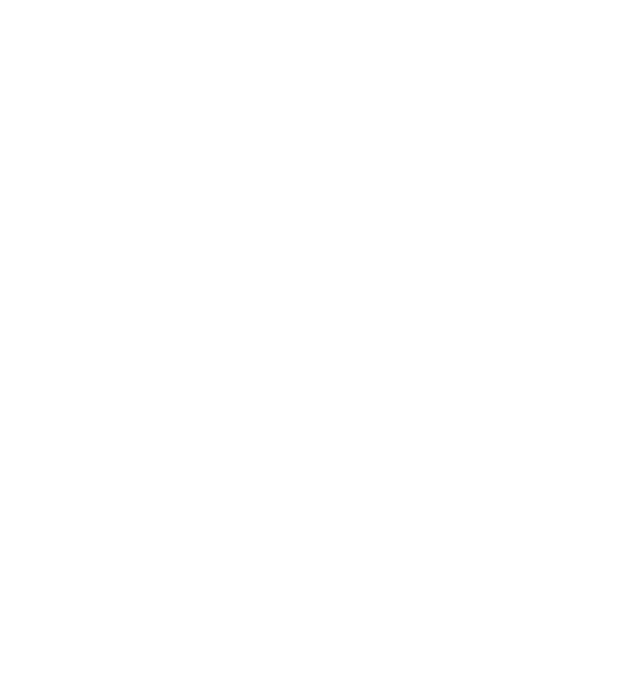
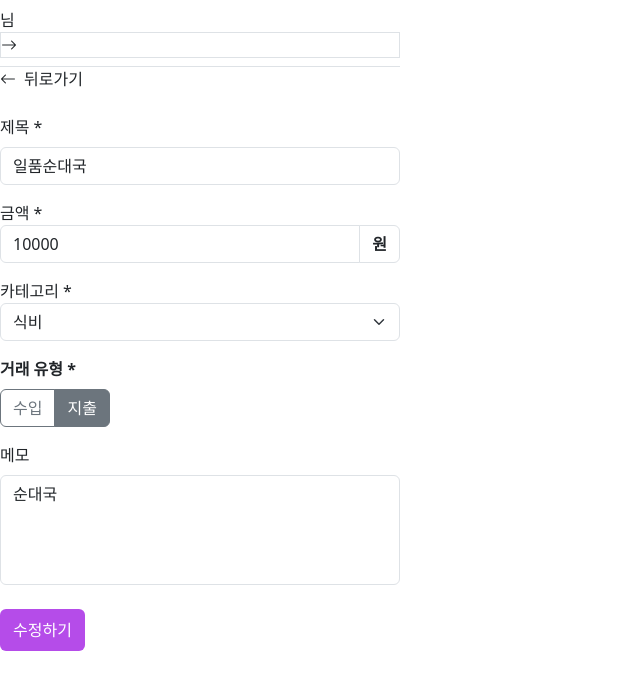
Before and after one commit to KB-SKELETON-6th-15-SESSION/ACCOUNT_BOOK_FE, a Vue app: page /edit/1 in a window 1280 px wide. Before the commit this address had no page. Shown: the top 690 px of the page, without its empty margins (0-640 px from the left). Built offline with nearby package versions, Linux system fonts and the light colour scheme; data requests are answered from the project's data file.

Commit message:
feat: 수정, 삭제

```diff
--- a/db.json
+++ b/db.json
@@ -1,7 +1,7 @@
 {
   "member": [
     {
-      "id": 1,
+      "id": "1",
       "name": "강만제",
       "email": "minijae011030@gmail.com",
       "password": "011030"
@@ -49,24 +49,14 @@
       "memberId": 1
     },
     {
-      "id": "8081",
-      "name": "TEST",
-      "amount": 30000000,
-      "date": 20250408,
-      "category": "월급",
-      "memo": "",
-      "type": false,
-      "memberId": 1
-    },
-    {
-      "id": "e81b",
-      "name": "TEST",
+      "name": "EDIT TEST",
       "amount": 40000,
-      "date": 20250408,
+      "date": 20250409,
       "category": "여비교통비",
       "memo": "",
       "type": true,
-      "memberId": 1
+      "memberId": 1,
+      "id": "e81b"
     }
   ]
 }
--- a/src/pages/DetailPage.vue
+++ b/src/pages/DetailPage.vue
@@ -2,6 +2,10 @@
   <div class="layout" style="max-width: 400px">
     <Header />
 
+    <div class="w-full flex justify-end gap-4">
+      <button @click="editData">수정하기</button>
+      <button @click="deleteData" class="text-red-500">삭제하기</button>
+    </div>
     <!-- 카테고리 -->
     <div class="text-[24px] font-semibold text-gray-700 mb-1 mt-2">
       {{ category }}
@@ -24,10 +28,14 @@
       <p class="text-[20px] font-semibold">메모</p>
 
       <!-- 메모 -->
-      <p class="flex-wrap leading-[30px]">{{ memo }}</p>
+      <p class="flex-wrap leading-[30px]">
+        {{ memo ? memo : "메모가 없습니다." }}
+      </p>
     </div>
 
-    <MainButton @click="check">확인</MainButton>
+    <div class="w-full m-auto flex flex-col justify-center items-center">
+      <MainButton @click="check">확인</MainButton>
+    </div>
   </div>
 </template>
 
@@ -80,6 +88,27 @@ const typeSymbol = computed(() => (type.value ? "+" : "-"));
 function check() {
   router.push({ name: "Report" });
 }
+
+async function editData() {
+  if (window.confirm("수정하시겠습니까?")) {
+    router.push(`/edit/${id}`);
+    return;
+  }
+}
+
+async function deleteData() {
+  if (window.confirm("삭제하시겠습니까?")) {
+    try {
+      const response = await axios.delete(
+        `http://localhost:3000/transaction/${id}`
+      );
+      alert("삭제되었습니다.");
+      router.push(`/report`);
+    } catch {
+      alert("오류가 발생하였습니다.");
+    }
+  }
+}
 </script>
 
 <style></style>
--- /dev/null
+++ b/src/pages/EditPage.vue
@@ -0,0 +1,156 @@
+<template>
+  <div class="layout" style="max-width: 400px">
+    <Header />
+    <BackButton @click="goBack" />
+    <form @submit.prevent="handleSubmit">
+      <div class="mb-3">
+        <label class="form-label font-bold">제목 *</label>
+        <input
+          type="text"
+          class="form-control h-[45px]"
+          placeholder="제목을 입력하세요"
+          v-model="title"
+        />
+      </div>
+
+      <div class="mb-3 flex gap-2">
+        <label class="form-label font-bold w-[100px] m-auto">금액 *</label>
+        <div class="input-group">
+          <input type="number" class="form-control h-[45px]" v-model="amount" />
+          <span class="input-group-text fw-bold bg-white">원</span>
+        </div>
+      </div>
+
+      <div class="mb-3 flex gap-2">
+        <label class="form-label font-bold w-[100px] m-auto">카테고리 *</label>
+        <select class="form-select h-[45px]" v-model="category">
+          <option disabled value="">카테고리를 선택하세요</option>
+          <option
+            v-for="option in categoryOptions"
+            :key="option"
+            :value="option"
+          >
+            {{ option }}
+          </option>
+        </select>
+      </div>
+
+      <div class="mb-3 flex justify-between">
+        <label class="form-label fw-bold d-block">거래 유형 *</label>
+        <div class="btn-group" role="group">
+          <input
+            type="radio"
+            class="btn-check"
+            id="income"
+            value="수입"
+            v-model="type"
+          />
+          <label class="btn btn-outline-secondary" for="income">수입</label>
+
+          <input
+            type="radio"
+            class="btn-check"
+            id="expense"
+            value="지출"
+            v-model="type"
+          />
+          <label class="btn btn-outline-secondary" for="expense">지출</label>
+        </div>
+      </div>
+
+      <div class="mb-4">
+        <label class="form-label font-bold">메모</label>
+        <textarea
+          class="form-control"
+          style="resize: none"
+          rows="4"
+          v-model="memo"
+        ></textarea>
+      </div>
+      <div class="w-full m-auto flex flex-col justify-center items-center">
+        <MainButton type="submit">수정하기</MainButton>
+      </div>
+    </form>
+  </div>
+</template>
+<script setup>
+import BackButton from "@/components/Shared/BackButton.vue";
+import Header from "@/components/Shared/Header.vue";
+import MainButton from "@/components/Shared/MainButton.vue";
+import axios from "axios";
+import { onMounted, ref } from "vue";
+import { useRoute, useRouter } from "vue-router";
+
+const router = useRouter();
+const route = useRoute(); // URL 파라미터 사용
+const transactionId = route.params.id; // /edit/:id 에서 id 추출
+
+const title = ref("");
+const amount = ref("");
+const category = ref("");
+const type = ref("");
+const memo = ref("");
+
+const categoryOptions = [
+  "공과금",
+  "경조사비",
+  "식비",
+  "여비교통비",
+  "월급",
+  "여가비",
+  "기타",
+];
+
+const goBack = () => {
+  router.back();
+};
+
+onMounted(async () => {
+  try {
+    const res = await axios.get(
+      `http://localhost:3000/transaction/${transactionId}`
+    );
+    const data = res.data;
+
+    title.value = data.name;
+    amount.value = data.amount;
+    category.value = data.category;
+    memo.value = data.memo;
+    type.value = data.type ? "수입" : "지출";
+  } catch (error) {
+    console.error("데이터 가져오기 실패:", error);
+  }
+});
+
+const handleSubmit = async () => {
+  const memberId = localStorage.getItem("id");
+
+  if (!title.value || !amount.value || !category.value || !type.value) {
+    alert("필수 항목을 모두 입력해주세요.");
+    return;
+  }
+
+  const updatedTransaction = {
+    name: title.value,
+    amount: Number(amount.value),
+    date: Number(new Date().toISOString().slice(0, 10).replace(/-/g, "")),
+    category: category.value,
+    memo: memo.value,
+    type: type.value === "수입",
+    memberId: Number(memberId),
+  };
+
+  try {
+    const response = await axios.put(
+      `http://localhost:3000/transaction/${transactionId}`,
+      updatedTransaction
+    );
+    console.log("수정 성공:", response.data);
+    alert("거래내역이 수정되었습니다!");
+    router.push(`/detail/${transactionId}`);
+  } catch (error) {
+    console.error("수정 실패:", error);
+    alert("수정 중 오류가 발생했습니다.");
+  }
+};
+</script>
--- a/src/router/index.js
+++ b/src/router/index.js
@@ -1,5 +1,6 @@
 import CreatePage from "@/pages/CreatePage.vue";
 import DetailPage from "@/pages/DetailPage.vue";
+import EditPage from "@/pages/EditPage.vue";
 import LoginPage from "@/pages/LoginPage.vue";
 import MainPage from "@/pages/MainPage.vue";
 import ModifyPage from "@/pages/ModifyPage.vue";
@@ -42,9 +43,15 @@ const router = createRouter({
       component: CreatePage,
     },
     {
-      path: "/detail",
+      path: "/detail/:id",
       name: "Detail",
       component: DetailPage,
+      props: true,
+    },
+    {
+      path: "/edit/:id",
+      name: "Edit",
+      component: EditPage,
     },
   ],
 });
```
